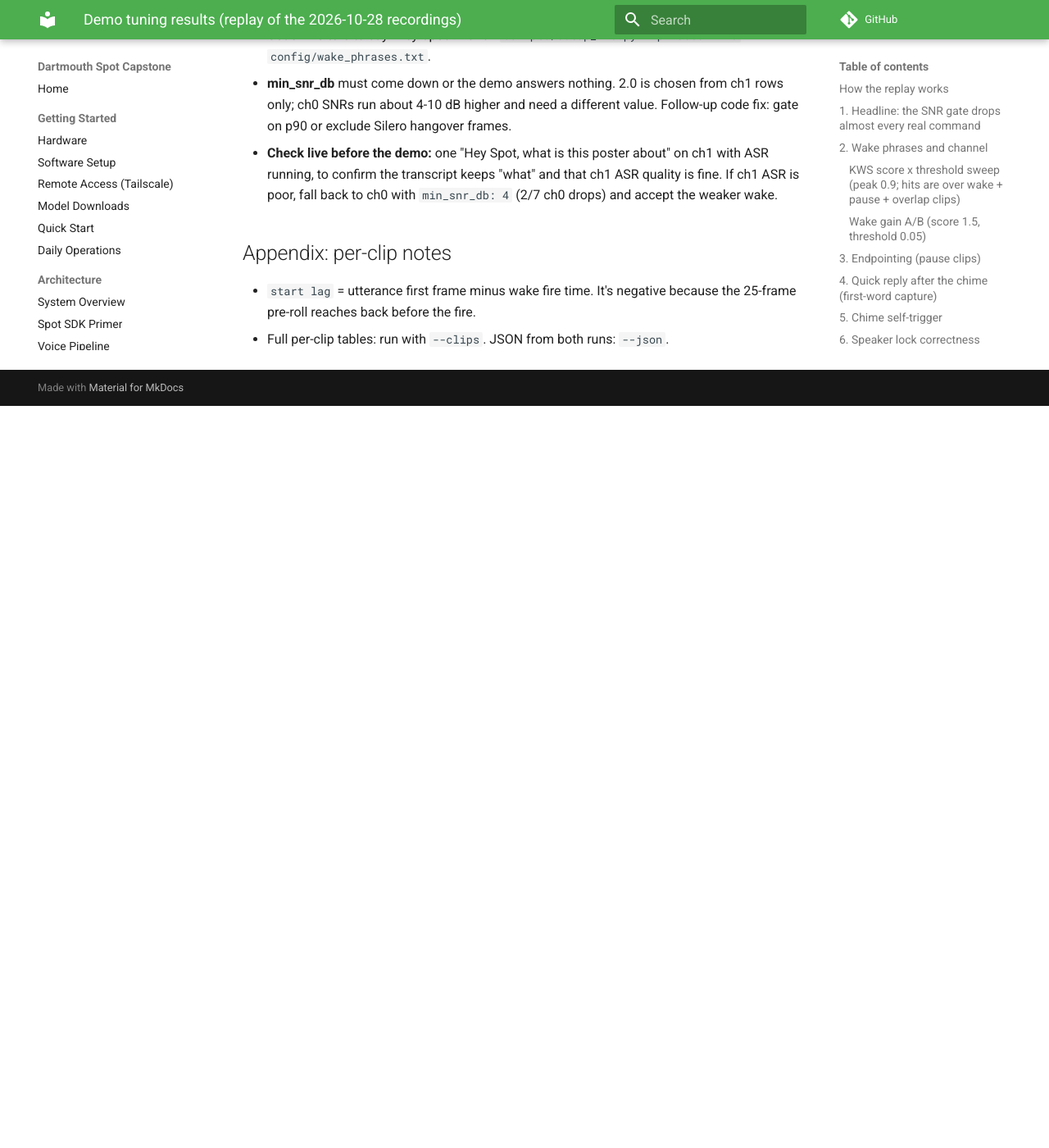
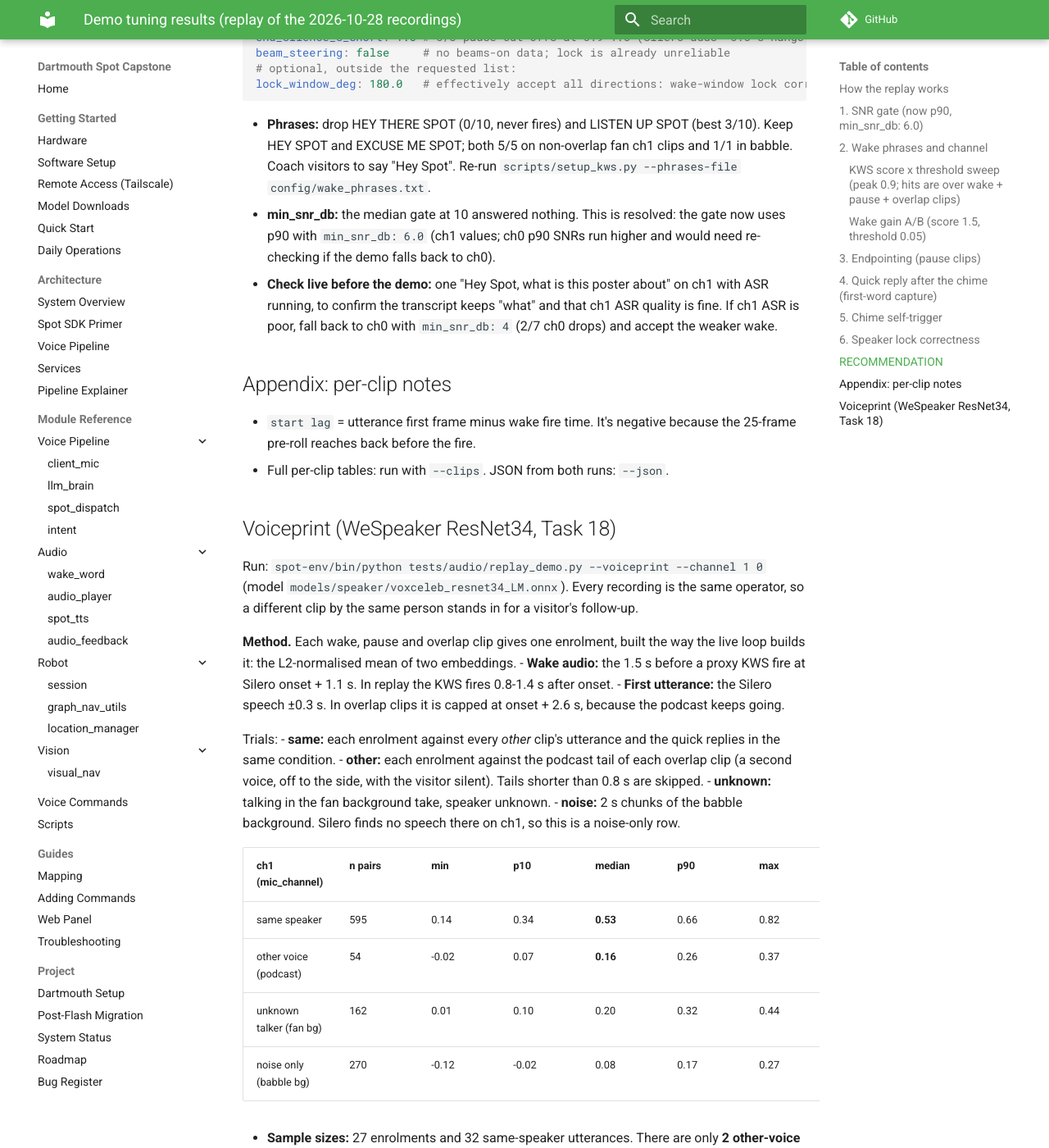
Before and after one commit to matteo-corrado/dartmouth_spot_capstone, an MkDocs documentation site: the page built from docs/project/demo-tuning-results.md, in a window 1280 px wide and 1400 px high, scrolled down 6555 px. Shown: the whole window at 82% size. Built offline with MkDocs 1.6.1 and Material for MkDocs 9.7.7, drawn with Linux system fonts in a browser that asks for light colours; comment, search, counter and statistics services are not loaded; before the commit the page ends 7050 px from its top, so only the background shows below that; some of the changed text lies outside the part shown.

Commit message:
voiceprint: replay calibration (--voiceprint), threshold 0.35, doc voiceprint + p90 SNR gate sections

```diff
--- a/docs/project/demo-tuning-results.md
+++ b/docs/project/demo-tuning-results.md
@@ -26,7 +26,16 @@
 noise is appended so the endpointer can close. The background take can't be used for
 padding because ch0's AGC lifts it about 10 dB above clip silence.
 
-## 1. Headline: the SNR gate drops almost every real command
+## 1. SNR gate (now p90, `min_snr_db: 6.0`)
+
+**Current state (fixed after this replay):** `passes_gate` now gates on the **p90**
+speech level over the floor, not the median, and `config/tuning.yaml` sets
+`min_snr_db: 6.0` (see the comment there). Replay ch1 p90 SNRs: commands 6.9-13.2 dB,
+quick replies 12-15 dB, fan noise utterances 3.7/5.8 dB. That gives 0 command drops and
+0-1 noise passes per 2 min. The 2.0 dB stopgap below no longer applies. The rest of this
+section is the original finding that led to the fix.
+
+**Original finding (median gate):** the SNR gate dropped almost every real command.
 
 At the current `min_snr_db: 10`, **every** woken utterance on ch1 (13/13 fan, 3/3
 babble) and 6 of 7 on ch0 fail the gate. Live, Spot would wake and then not answer.
@@ -58,8 +67,7 @@
 The "bg passes" on fan ch1 fall inside 20-44 s of the background take, where Silero
 also hears real talking. They'd send that audio to ASR. The cost of a false pass is
 bounded: an ASR call and the empty/no-op path, and the mic reopens after 0.5 s.
-The real fix is in `audio_frontend`/`client_mic` (not this lane's files): gate on p90,
-or drop the hangover frames from `UtteranceStats`.
+The fix was to gate on p90 (done; `min_snr_db: 6.0` on the p90 scale, see above).
 
 ## 2. Wake phrases and channel
 
@@ -202,7 +210,7 @@
 kws_score: 1.5           # unchanged; 2.0 ties on ch1, no false-fire evidence to justify a change
 kws_threshold: 0.05      # unchanged; >= 0.2 loses HEY SPOT
 kws_peak_target: 0.9     # ch1 HEY SPOT 6/8 vs 4/8 legacy x8
-min_snr_db: 2.0          # STOPGAP. 10 drops 13/13 real ch1 commands; 2 drops 0-1/13, passes 0-2 noise utts/2 min
+min_snr_db: 6.0          # p90 gate (superseded the 2.0 median-gate stopgap): commands 6.9-13.2 dB, noise 3.7/5.8
 end_silence_s: 1.2       # 0 cut-offs at 1.0-1.5; 1.2 keeps margin for chained commands
 end_silence_s_short: 1.0 # 0/3 pause cut-offs at 0.9-1.5 (Silero adds ~0.5 s hangover)
 beam_steering: false     # no beams-on data; lock is already unreliable
@@ -214,9 +222,9 @@
   Keep HEY SPOT and EXCUSE ME SPOT; both 5/5 on non-overlap fan ch1 clips and 1/1 in
   babble. Coach visitors to say "Hey Spot". Re-run
   `scripts/setup_kws.py --phrases-file config/wake_phrases.txt`.
-- **min_snr_db** must come down or the demo answers nothing. 2.0 is chosen from ch1 rows
-  only; ch0 SNRs run about 4-10 dB higher and need a different value. Follow-up code fix:
-  gate on p90 or exclude Silero hangover frames.
+- **min_snr_db:** the median gate at 10 answered nothing. This is resolved: the gate now
+  uses p90 with `min_snr_db: 6.0` (ch1 values; ch0 p90 SNRs run higher and would need
+  re-checking if the demo falls back to ch0).
 - **Check live before the demo:** one "Hey Spot, what is this poster about" on ch1 with
   ASR running, to confirm the transcript keeps "what" and that ch1 ASR quality is fine.
   If ch1 ASR is poor, fall back to ch0 with `min_snr_db: 4` (2/7 ch0 drops) and accept
@@ -227,3 +235,72 @@
 - `start lag` = utterance first frame minus wake fire time. It's negative because the
   25-frame pre-roll reaches back before the fire.
 - Full per-clip tables: run with `--clips`. JSON from both runs: `--json`.
+
+## Voiceprint (WeSpeaker ResNet34, Task 18)
+
+Run: `spot-env/bin/python tests/audio/replay_demo.py --voiceprint --channel 1 0`
+(model `models/speaker/voxceleb_resnet34_LM.onnx`). Every recording is the same
+operator, so a different clip by the same person stands in for a visitor's follow-up.
+
+**Method.** Each wake, pause and overlap clip gives one enrolment, built the way the
+live loop builds it: the L2-normalised mean of two embeddings.
+- **Wake audio:** the 1.5 s before a proxy KWS fire at Silero onset + 1.1 s. In replay
+  the KWS fires 0.8-1.4 s after onset.
+- **First utterance:** the Silero speech ±0.3 s. In overlap clips it is capped at
+  onset + 2.6 s, because the podcast keeps going.
+
+Trials:
+- **same:** each enrolment against every *other* clip's utterance and the quick replies
+  in the same condition.
+- **other:** each enrolment against the podcast tail of each overlap clip (a second
+  voice, off to the side, with the visitor silent). Tails shorter than 0.8 s are skipped.
+- **unknown:** talking in the fan background take, speaker unknown.
+- **noise:** 2 s chunks of the babble background. Silero finds no speech there on ch1,
+  so this is a noise-only row.
+
+| ch1 (mic_channel) | n pairs | min | p10 | median | p90 | max |
+|---|---|---|---|---|---|---|
+| same speaker | 595 | 0.14 | 0.34 | **0.53** | 0.66 | 0.82 |
+| other voice (podcast) | 54 | -0.02 | 0.07 | **0.16** | 0.26 | 0.37 |
+| unknown talker (fan bg) | 162 | 0.01 | 0.10 | 0.20 | 0.32 | 0.44 |
+| noise only (babble bg) | 270 | -0.12 | -0.02 | 0.08 | 0.17 | 0.27 |
+
+- **Sample sizes:** 27 enrolments and 32 same-speaker utterances. There are only **2
+  other-voice segments**: the overlap_1 and overlap_2 tails, 2.2-2.4 s each. overlap_3's
+  tail is too short.
+- **Per-segment median similarity:** 0.22 for overlap_1 and 0.11 for overlap_2. The
+  false-accept rate therefore rests on two podcast snippets.
+- **Threshold:** midway between the medians, **0.347, rounded to 0.35**.
+  - True accept is **89.7 %** and false accept is **3.7 %**.
+  - Unknown talker accept is 3 % and noise accept is 0 %.
+- **Sweep (TA / FA):**
+
+  | threshold | 0.2 | 0.3 | 0.4 | 0.5 | 0.6 |
+  |---|---|---|---|---|---|
+  | TA / FA | 98 / 35 | 93 / 7 | 84 / 0 | 62 / 0 | 24 / 0 |
+- **ch0** (for reference): same 0.55 median against other 0.09, which is 1 segment. The
+  midpoint is 0.32 (TA 91 %, FA 0 %).
+- **Embedding cost on the Orin (CUDA EP):**
+  - 3 s utterance: about 29 ms median, 140 ms worst case (first run at a new length).
+  - Warm-up: 2.5 s on a background thread.
+
+**Decision.**
+- `voiceprint_threshold: 0.35` is set in `tuning.py` and `config/tuning.yaml`.
+- `voiceprint_enabled` stays **false**: true accept is 89.7 %, just under the 90 % bar,
+  and false accept rests on n = 2 other-voice segments. When enabled, a voiceprint
+  rejection is *added* to the direction check (`accept_combined` needs both), so roughly
+  1 in 10 genuine follow-ups would be dropped.
+- **Try it live:**
+  1. Run `spotctl voiceprint on`.
+  2. Watch the `[Voice] sim=... thr=0.35` line printed for every utterance. The score is
+     logged even while gating is off.
+  3. Check `spotctl status`: `voiceprint`, `voiceprint_enrolled`, `voiceprint_last_sim`.
+  4. If genuine follow-ups score under 0.35, lower the threshold to 0.30 (TA 93 % /
+     FA 7 % in replay) or turn the voiceprint off.
+- **Enrolment rules (memory only, never written to disk):**
+  - The wake audio and the first accepted utterance are averaged.
+  - The enrolment is cleared on release, timeout, crowd mode, `spotctl listen`,
+    `spotctl release` or `spotctl reset`.
+  - A wake phrase from anyone takes over and re-enrols.
+  - The first utterance after a wake is judged on direction only.
+  - A missing model or a failed embedding falls back to direction only, and is logged once.
```
Also changed, not shown: 4 other files.
